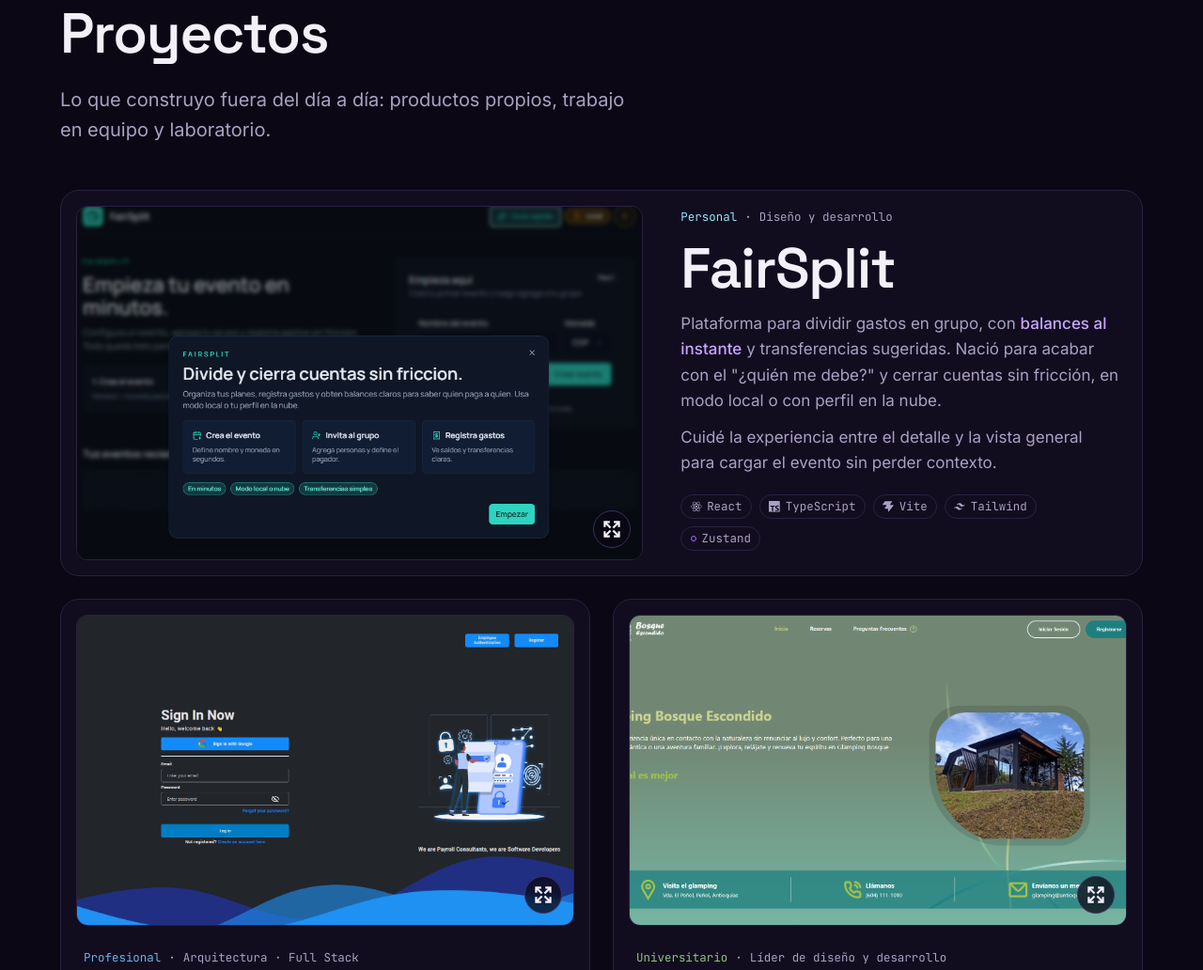
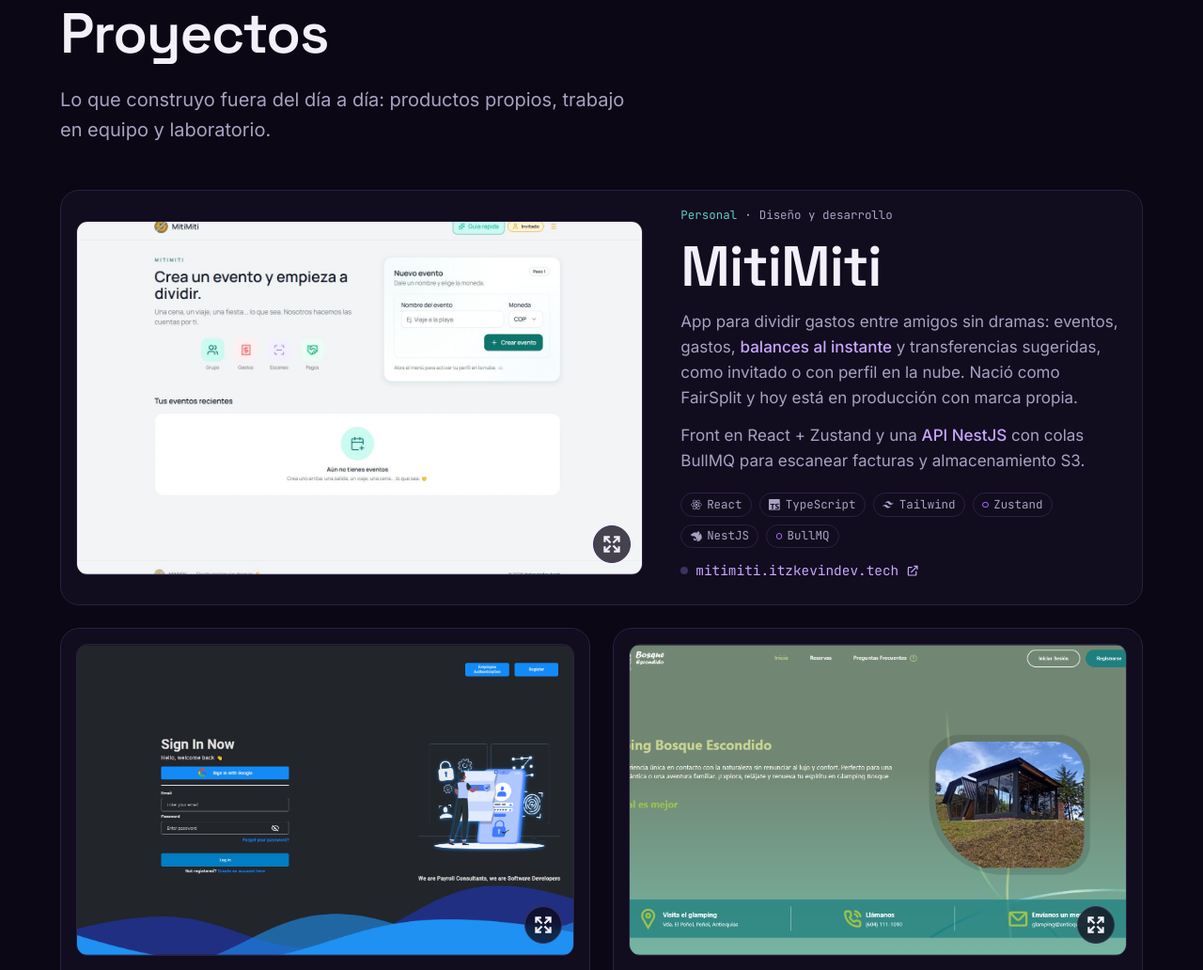
Before and after one commit to iTzKevinPG/iTzPortfolio, an Astro site: page / in a window 1280 px wide. Shown: the part 4644-5676 px from the top of the page at 94% size. Built offline with nearby package versions, Linux system fonts and the light colour scheme; Astro itself is replaced by a stand-in of ours; no server answers.

Commit message:
feat: FairSplit pasa a MitiMiti y etapas confirmadas en /en-vivo
- Proyectos (home): FairSplit renombrado a MitiMiti, con la captura actual del sitio,
  texto al día (front + API NestJS) y enlace con su estado en vivo (campo liveId).
- /en-vivo: MitiMiti y Stream Fighters en producción, descritos como proyectos de
  aprendizaje hechos por gusto.
- Fuera la captura vieja de FairSplit. PENDIENTES.md al día (www ya funciona).

Co-Authored-By: Claude Opus 5.5 <noreply@anthropic.com>

```diff
--- a/src/components/sections/Projects.astro
+++ b/src/components/sections/Projects.astro
@@ -4,6 +4,9 @@ import TechList from '@/components/ui/TechList.astro';
 import Shot from '@/components/ui/Shot.astro';
 import Icon from '@/components/ui/Icon.astro';
 import { projects } from '@/data/site';
+import { liveProjects } from '@/data/live';
+
+const liveById = new Map(liveProjects.map((l) => [l.id, l]));
 import { rich } from '@/lib/text';
 ---
 
@@ -36,10 +39,27 @@ import { rich } from '@/lib/text';
 							<p class="card__text" set:html={rich(t)} />
 						))}
 						<TechList items={p.tech} label={`Tecnologías de ${p.name}`} />
-						{p.href && (
-							<a class="card__link" href={p.href} target="_blank" rel="noopener">
-								Ver el código <Icon name="external" />
-							</a>
+						{(p.liveId || p.href) && (
+							<p class="card__links">
+								{p.liveId && liveById.get(p.liveId) && (
+									<a
+										class="card__link card__link--live"
+										href={liveById.get(p.liveId)!.url}
+										target="_blank"
+										rel="noopener"
+										data-live-probe={`${p.liveId}:site`}
+									>
+										<span class="card__dot" aria-hidden="true" />
+										{new URL(liveById.get(p.liveId)!.url).hostname}
+										<Icon name="external" />
+									</a>
+								)}
+								{p.href && (
+									<a class="card__link" href={p.href} target="_blank" rel="noopener">
+										Ver el código <Icon name="external" />
+									</a>
+								)}
+							</p>
 						)}
 					</div>
 				</li>
@@ -125,6 +145,41 @@ import { rich } from '@/lib/text';
 		margin-top: var(--space-2);
 	}
 
+	.card__links {
+		display: flex;
+		flex-wrap: wrap;
+		gap: var(--space-2) var(--space-6);
+	}
+
+	.card__links .card__link {
+		margin-top: 0;
+	}
+
+	.card__link--live {
+		font-family: var(--font-mono);
+		font-size: var(--text-xs);
+		color: var(--text);
+	}
+
+	.card__dot {
+		width: 0.5rem;
+		height: 0.5rem;
+		border-radius: 50%;
+		background: var(--line-strong);
+		transition:
+			background-color var(--dur) ease,
+			box-shadow var(--dur) ease;
+	}
+
+	.card__link--live[data-state='ok'] .card__dot {
+		background: var(--live);
+		box-shadow: 0 0 8px var(--live);
+	}
+
+	.card__link--live[data-state='down'] .card__dot {
+		background: #ff5d5d;
+	}
+
 	.card__link {
 		display: inline-flex;
 		align-items: center;
--- a/src/data/live.ts
+++ b/src/data/live.ts
@@ -107,9 +107,10 @@ export const liveProjects: LiveProject[] = [
 		name: 'MitiMiti',
 		url: 'https://mitimiti.itzkevindev.tech',
 		kind: 'Personal',
-		stage: 'construccion',
+		stage: 'produccion',
 		summary: 'App para dividir gastos entre amigos: eventos, facturas, balances y transferencias sugeridas.',
-		detail: 'React + Zustand en el front; API NestJS con colas BullMQ para escanear facturas y almacenamiento S3.',
+		detail:
+			'Proyecto de aprendizaje (antes FairSplit). React + Zustand en el front; API NestJS con colas BullMQ para escanear facturas y almacenamiento S3.',
 		stack: [
 			{ name: 'React', icon: 'react' },
 			{ name: 'Vite', icon: 'vite' },
@@ -126,10 +127,10 @@ export const liveProjects: LiveProject[] = [
 		name: 'Stream Fighters 5 · Pixel Edition',
 		url: 'https://stream-fighters.itzkevindev.tech',
 		kind: 'Proyecto fan',
-		stage: 'construccion',
+		stage: 'produccion',
 		summary: 'Juego de peleas en pixel art para el navegador, homenaje sin ánimo de lucro al evento Stream Fighters.',
 		detail:
-			'Motor propio en TypeScript: render, HUD, efectos y laboratorio de pruebas. Arte, audio y código originales.',
+			'Proyecto de aprendizaje hecho por gusto. Motor propio en TypeScript: render, HUD, efectos y laboratorio de pruebas. Arte, audio y código originales.',
 		stack: [{ name: 'TypeScript', icon: 'typescript' }, { name: 'Canvas' }, { name: 'Vitest', icon: 'vitest' }],
 		accent: '#ff4d6d'
 	}
--- a/src/data/site.ts
+++ b/src/data/site.ts
@@ -13,7 +13,7 @@ import pragma from '@/assets/img/Pragma.png';
 import pirani from '@/assets/img/PiraniRisk.png';
 import dynaudit from '@/assets/img/Dynaudit.png';
 import metro from '@/assets/img/MetroCivica.png';
-import fairsplit from '@/assets/img/FairSplit.png';
+import mitimiti from '@/assets/live/mitimiti.jpg';
 import juliana from '@/assets/img/Juliana.png';
 import glamping from '@/assets/img/Glamping.png';
 import sismos from '@/assets/img/ProjectSesismes.png';
@@ -164,27 +164,32 @@ export type Project = {
 	paragraphs: string[];
 	tech: Tech[];
 	shot: Shot;
+	/** Repositorio público (muestra "Ver el código"). */
 	href?: string;
+	/** id en src/data/live.ts si el proyecto está publicado: muestra su estado en vivo y el enlace al sitio. */
+	liveId?: string;
 };
 
 export const projects: Project[] = [
 	{
-		name: 'FairSplit',
+		name: 'MitiMiti',
 		kind: 'Personal',
 		role: 'Diseño y desarrollo',
-		accent: '#61dafb',
+		accent: '#14b8a6',
 		paragraphs: [
-			'Plataforma para dividir gastos en grupo, con **balances al instante** y transferencias sugeridas. Nació para acabar con el "¿quién me debe?" y cerrar cuentas sin fricción, en modo local o con perfil en la nube.',
-			'Cuidé la experiencia entre el detalle y la vista general para cargar el evento sin perder contexto.'
+			'App para dividir gastos entre amigos sin dramas: eventos, gastos, **balances al instante** y transferencias sugeridas, como invitado o con perfil en la nube. Nació como FairSplit y hoy está en producción con marca propia.',
+			'Front en React + Zustand y una **API NestJS** con colas BullMQ para escanear facturas y almacenamiento S3.'
 		],
 		tech: [
 			{ name: 'React', icon: 'react' },
 			{ name: 'TypeScript', icon: 'typescript' },
-			{ name: 'Vite', icon: 'vite' },
 			{ name: 'Tailwind', icon: 'tailwindcss' },
-			{ name: 'Zustand' }
+			{ name: 'Zustand' },
+			{ name: 'NestJS', icon: 'nestjs' },
+			{ name: 'BullMQ' }
 		],
-		shot: { src: fairsplit, alt: 'Interfaz de FairSplit con balances del grupo' }
+		shot: { src: mitimiti, alt: 'Pantalla de inicio de MitiMiti para crear un evento' },
+		liveId: 'mitimiti'
 	},
 	{
 		name: 'Juliana Cloud',
```
Also changed, not shown: PENDIENTES.md (+3 -9 lines), src/assets/img/FairSplit.png (deleted).
